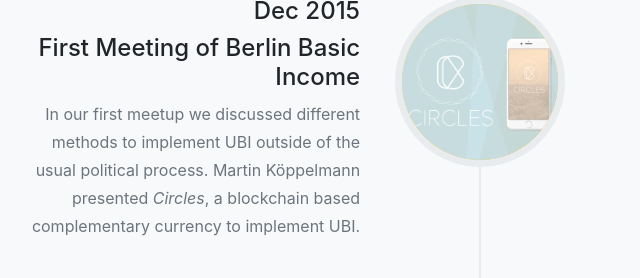
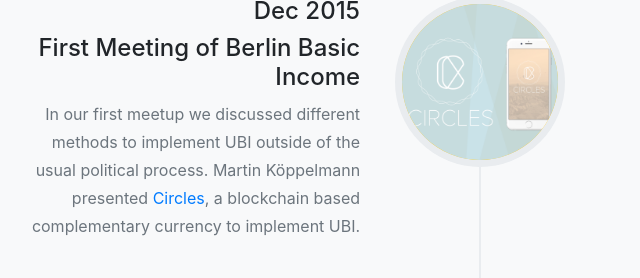
Before and after one commit to CirclesUBI/cafe-grundeinkommen-website, a website with bundled scripts: page index.html in a window 1280 px wide. Shown: the part 2088-2366 px from the top of the page, 160-800 px from the left. Built offline with nearby package versions, Linux system fonts and the light colour scheme; files whose address does not match are found by name; a web font is replaced by a local one.

Commit message:
added Circles link

```diff
--- a/index.html
+++ b/index.html
@@ -158,7 +158,7 @@
                 <div class="timeline-body">
                   <p class="text-muted">In our first meetup we discussed different methods to implement UBI outside of the usual political process.
                     Martin Köppelmann presented
-                    <i>Circles</i>, a blockchain based complementary currency to implement UBI.</p>
+                    <a href="http://joincircles.net">Circles</a>, a blockchain based complementary currency to implement UBI.</p>
                 </div>
               </div>
             </li>
```
